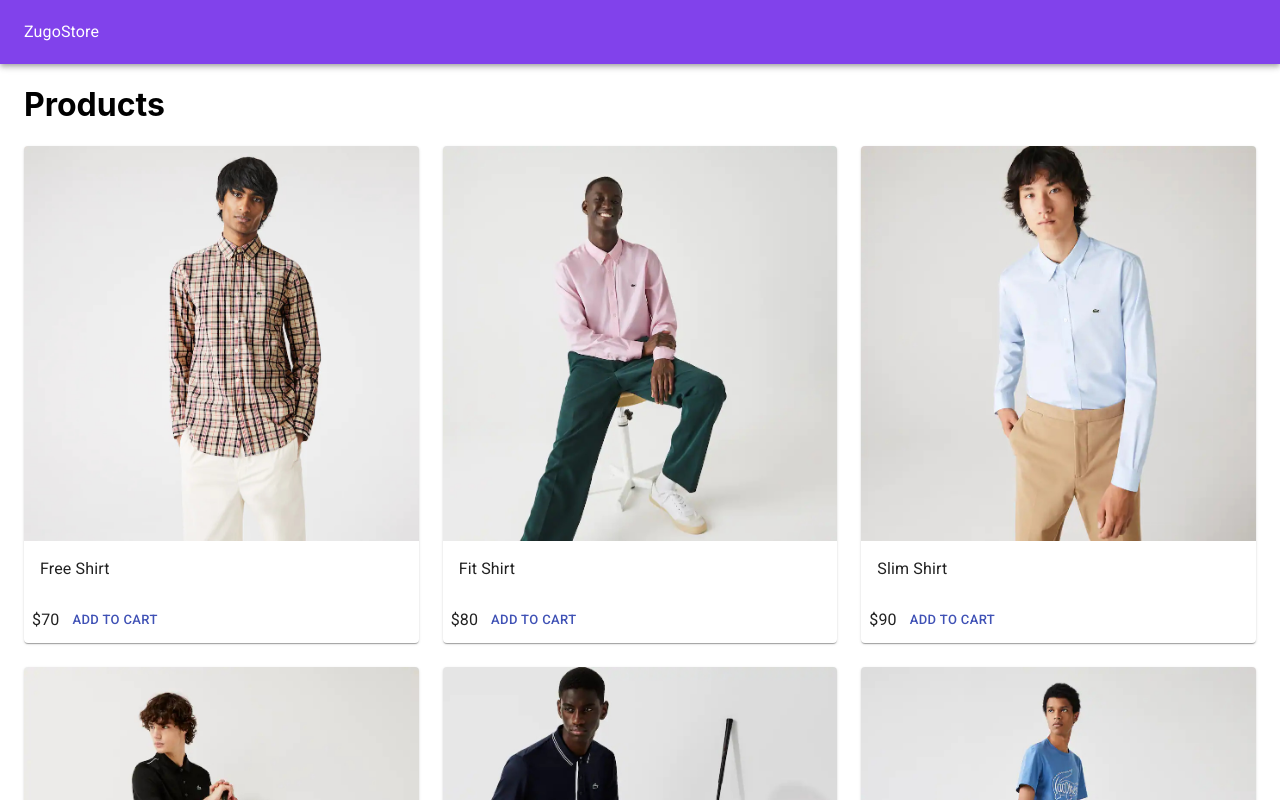
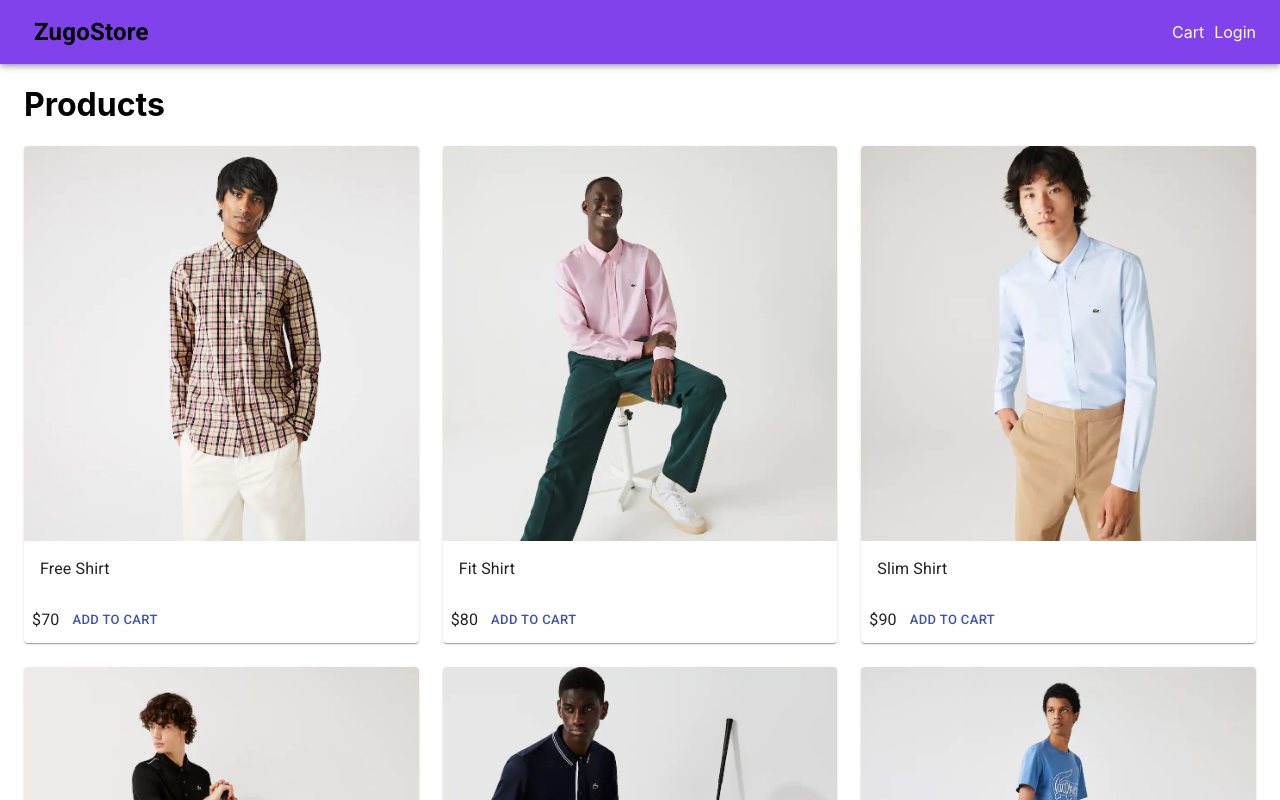
Before and after one commit to oguzhanabalta/next-zugostore, a Next.js app in the folder zugostore/: page / in a window 1280 px wide. Shown: the top 800 px of the page. Built offline with nearby package versions, Linux system fonts and the light colour scheme.

Commit message:
added header links

```diff
--- a/zugostore/components/Layout.js
+++ b/zugostore/components/Layout.js
@@ -1,6 +1,7 @@
 import React from 'react';
 import Head from 'next/head';
-import {AppBar, Toolbar, Typography, Container} from '@material-ui/core';
+import NextLink from 'next/link';
+import {AppBar, Toolbar, Typography, Container, Link} from '@material-ui/core';
 import useStyles from '../utils/styles';
 
 export default function Layout({children}) {
@@ -12,7 +13,20 @@
             </Head>
             <AppBar position="static" className={classes.navbar}>
                 <Toolbar>
-                    <Typography>ZugoStore</Typography>
+                    <NextLink href="/" passHref>
+                        <Link>
+                            <Typography className={classes.brand}>ZugoStore</Typography>
+                        </Link>
+                    </NextLink>
+                    <div className={classes.grow}></div>
+                    <div>
+                        <NextLink href="/cart" passHref>
+                            <Link>Cart</Link>
+                        </NextLink>
+                        <NextLink href="/login" passHref>
+                            <Link>Login</Link>
+                        </NextLink>
+                    </div>
                 </Toolbar>
             </AppBar>
             <Container className={classes.main}>
--- a/zugostore/utils/styles.js
+++ b/zugostore/utils/styles.js
@@ -8,6 +8,14 @@
             marginLeft: 10,
         },
     },
+    brand:{
+        fontWeight:'bold',
+        fontSize: '1.5rem',
+        color: 'black',
+    },
+    grow: {
+        flexGrow:1,
+    },
     main: {
         minHeight: '80vh',
     },
```
